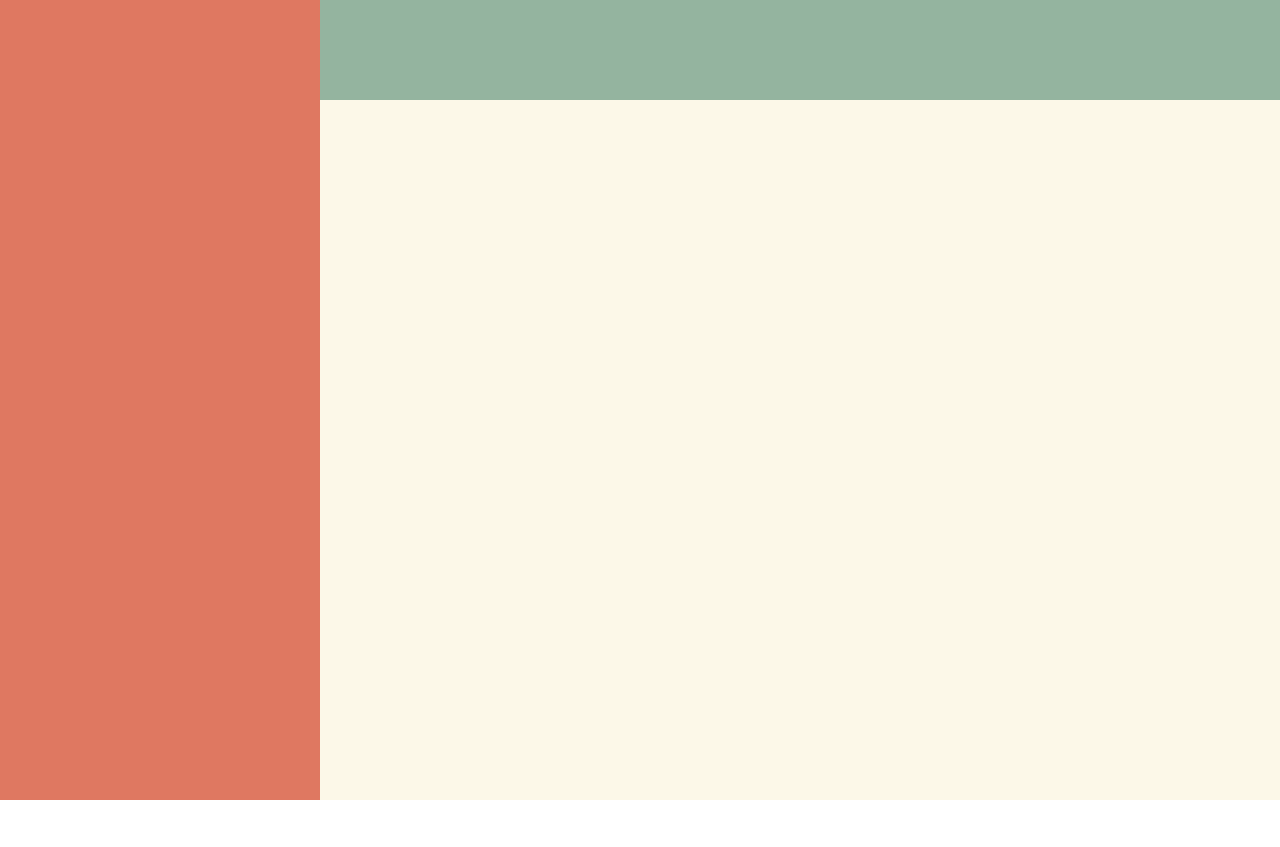
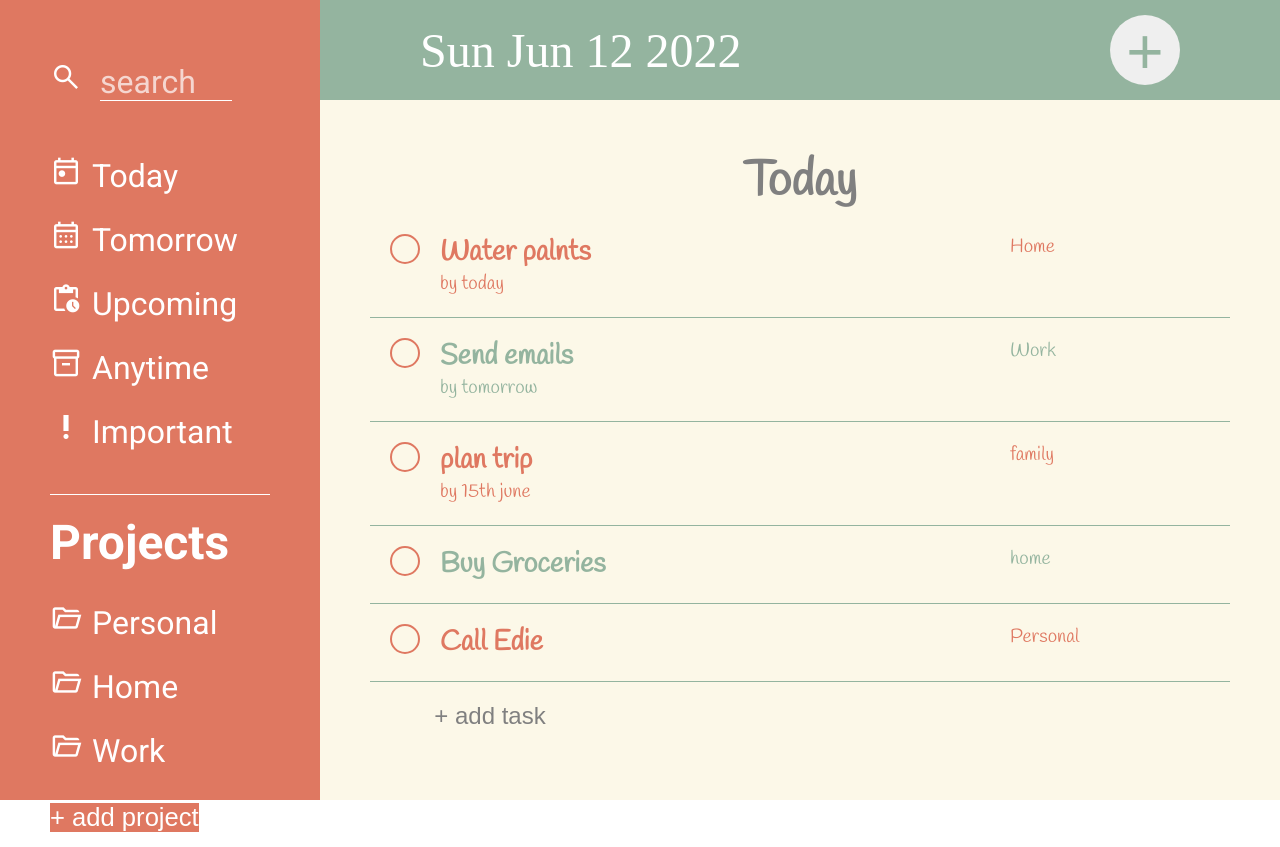
Before and after one commit to Tanishka-2000/todoList, a plain HTML site: page index.html in a window 1280 px wide. Before the commit the page ends 800 px from the top, so only its background shows below. Drawn offline with nearby package versions, Linux system fonts and the light colour scheme.

Commit message:
add style to todolist

```diff
--- a/index.html
+++ b/index.html
@@ -3,19 +3,91 @@
     <head>
         <meta charset="utf-8">
         <title>To do list</title>
+        <!-- google fonts -->
+        <link rel="preconnect" href="https://fonts.googleapis.com">
+        <link rel="preconnect" href="https://fonts.gstatic.com" crossorigin>
+        <link href="https://fonts.googleapis.com/css2?family=Handlee&family=Roboto:wght@400;700&display=swap" rel="stylesheet">
+        <!-- google icons -->
+        <link rel="stylesheet" href="https://fonts.googleapis.com/css2?family=Material+Symbols+Outlined:opsz,wght,FILL,GRAD@48,400,0,0" />
+        <!-- stylesheet -->
         <link rel="stylesheet" href="styles.css">
     </head>
     <body>
         <div class="container">
+            <!--     SIDEBAR     -->
             <div class="sidebar">
+                <div class="searchBar">
+                    <span class="material-symbols-outlined icon">search</span>
+                    <input type="text" id="search" placeholder=" ">
+                    <label for="search">search</label>
+                </div>
+
+                <div class="options">
+                    <div><span class="material-symbols-outlined icon">today</span>Today</div>
+                    <div><span class="material-symbols-outlined icon">calendar_month</span>Tomorrow</div>
+                    <div><span class="material-symbols-outlined icon">pending_actions</span>Upcoming</div>
+                    <div><span class="material-symbols-outlined icon">inventory_2</span>Anytime</div>
+                    <div><span class="material-symbols-outlined icon">priority_high</span>Important</div>
+                </div>
+                <div class="projects">
+                    <h2>Projects</h2>
+                    <div>
+                    <div><span class="material-symbols-outlined icon">folder_open</span>Personal</div>
+                    <div><span class="material-symbols-outlined icon">folder_open</span>Home</div>
+                    <div><span class="material-symbols-outlined icon">folder_open</span>Work</div>
+                    </div>
+                </div>
+                <button type="button" >+ add project</button>
 
             </div>
+            <!--     HEADER     -->
             <div class="header">
 
-            </div>
-            <div class="main">
+                <div></div>
+                <button type="button">+</button>
 
             </div>
+            <!--     TASKS     -->
+
+
+                <div class="main">
+                    <h1>Today</h1>
+
+                    <div class="list">
+                        <div class="task">
+                            <div class="deleteBtn"></div>
+                            <h3>Water palnts</h3>
+                            <p>Home</p>
+                            <p>by today</p>
+                        </div>
+                        <div class="task">
+                            <div class="deleteBtn"></div>
+                            <h3>Send emails</h3>
+                            <p>Work</p>
+                            <p>by tomorrow</p>
+                        </div>
+                        <div class="task">
+                            <div class="deleteBtn"></div>
+                            <h3>plan trip</h3>
+                            <p>family</p>
+                            <p>by 15th june</p>
+                        </div>
+                        <div class="task">
+                            <div class="deleteBtn"></div>
+                            <h3>Buy Groceries</h3>
+                            <p>home</p>
+
+                        </div>
+                        <div class="task">
+                            <div class="deleteBtn"></div>
+                            <h3>Call Edie</h3>
+                            <p>Personal</p>
+                        </div>
+                    </div>
+                    <button type="button">+ add task</button>
+
+            </div>
+
         </div>
         <script src="script.js" ></script>
     </body>
--- a/script.js
+++ b/script.js
@@ -1,3 +1,11 @@
+
+let today = new Date();
+let date = document.querySelector('.header div');
+date.textContent = today.toDateString();
+
+
+
+
 let id = 0;
 const projects = [];
 const tasks = [];
--- a/styles.css
+++ b/styles.css
@@ -10,16 +10,114 @@
     display: grid;
     grid-template-columns: 1fr 3fr;
     grid-template-rows: 100px 1fr;
+    color: #fff;
 }
+
 .sidebar{
-
     background-color: #DF7861;
     grid-row: 1/3;
+    font-size: 2rem;
+    font-family: 'Roboto', sans-serif;
+    padding: 50px;
+    line-height: 2;
+
 }
+.searchBar{
+    position:relative;
+    margin-bottom: 30px;
+}
+.searchBar label{
+    position: absolute;
+    left: 50px;
+    opacity: .7;
+}
+#search{
+    width: 60%;
+    font-size: 1.8rem;
+    outline: none;
+    background-color: inherit;
+    border-bottom: 1px solid white;
+    color: white;
+}
+#search:not(:placeholder-shown) + label{
+    display: none;
+}
+.sidebar .options{
+    padding-bottom: 30px;
+    border-bottom: 1px solid white;
+}
+.icon{
+    font-size: 2rem;
+    margin-right: 10px;
+
+}
+.sidebar button{
+    background-color: inherit;
+    font-size: 1.6rem;
+    color: white;
+}
+/* --------------- */
 .header{
     background-color: #94B49F;
+    display: flex;
+    justify-content: space-between;
+    align-items: center;
+    font-size: 3rem;
+    padding-left: 100px;
+    padding-right: 100px;
 }
+.header button{
+    width: 70px;
+    height: 70px;
+    border-radius: 50%;
+    font-size: 4rem;
+    color: #94B49F;
+}
+/* --------------------- */
+
 .main{
+    background-color: #FCF8E8;
+    font-size: 1.5rem;
+    padding: 50px;
+    font-family: 'Handlee', cursive;
+}
+.main h1{
+    color: gray;
+    text-align: center;
+}
+.main .task{
+    display: grid;
+    grid-template-columns: 50px 1fr 200px;
+    border-bottom: 1px solid #94B49F;
+    padding: 20px;
+}
+.main .task>p{
+    font-size: 1.2rem;
+}
+.main .task>p:nth-of-type(2){
+    grid-column: 2/3;
 
-    background-color: #FCF8E8;
 }
+.main .task:nth-of-type(odd){
+    color: #DF7861;
+}
+.main .task:nth-of-type(even){
+    color: #94B49F;
+}
+.main .deleteBtn{
+    height: 30px;
+    width: 30px;
+    border-radius: 50%;
+
+    border: 2px solid #DF7861;
+}
+.main button{
+    width: 200px;
+    background-color: inherit;
+    font-size: 1.5rem;
+    border: none;
+    outline: none;
+    margin: 20px;
+    color: gray;
+}
+/* ------------ */
```
